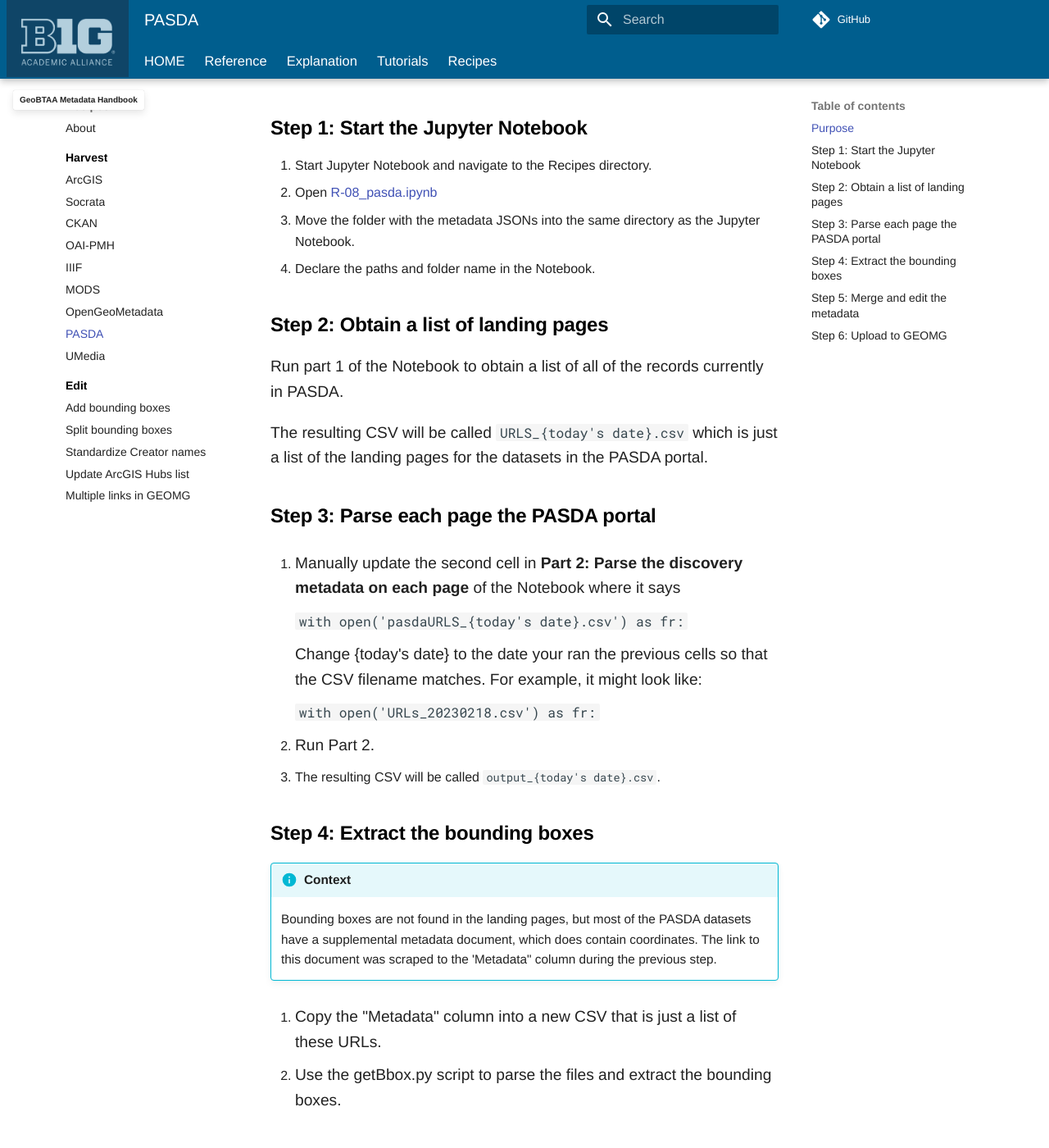
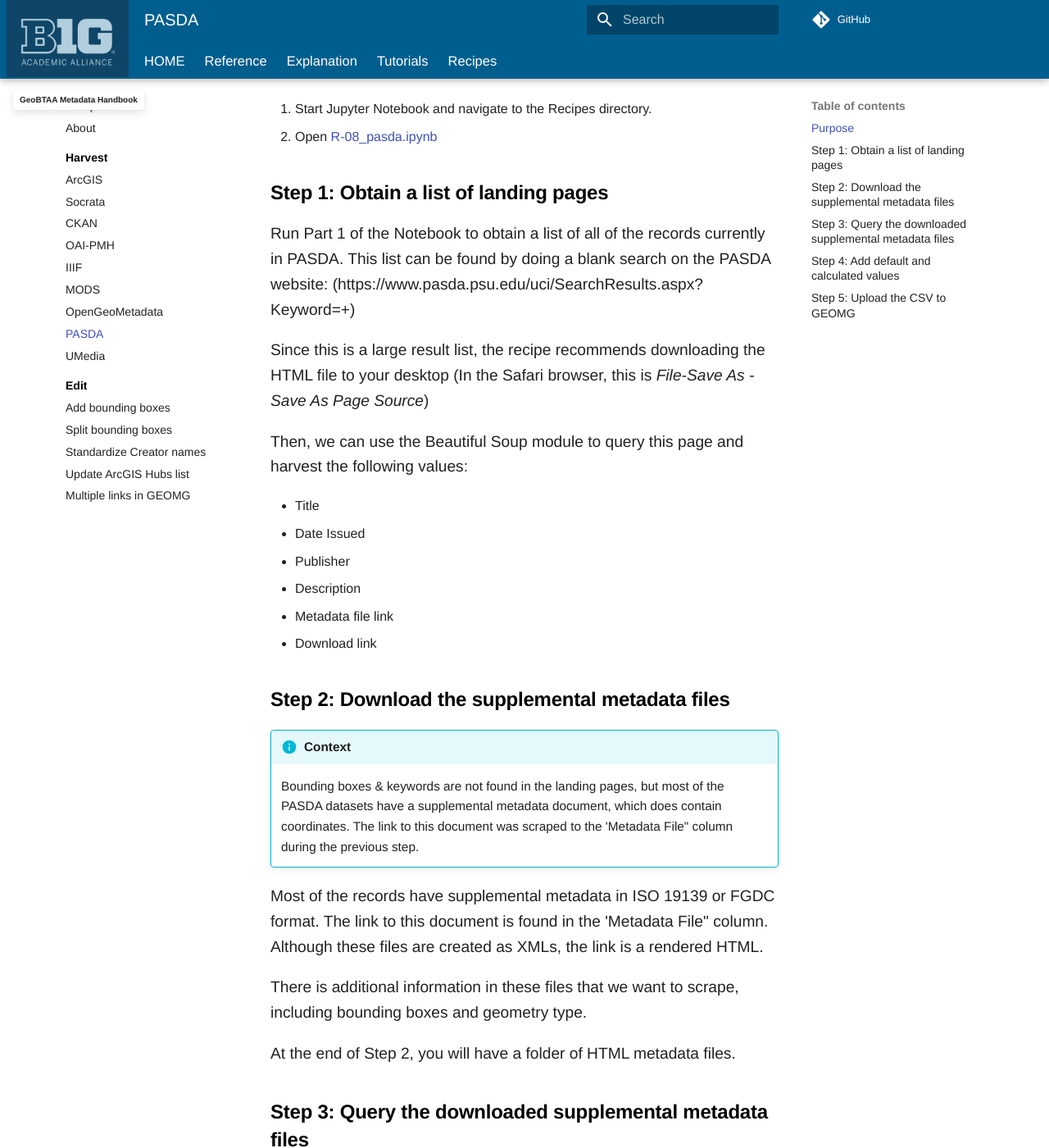
Before and after one commit to geobtaa/metadata, an MkDocs documentation site: the page built from docs/recipes/R-08_pasda.md, in a window 1280 px wide and 1400 px high, scrolled down 241 px. Shown: the whole window at 82% size. Built offline with MkDocs 1.6.1 and Material for MkDocs 9.7.7, drawn with Linux system fonts in a browser that asks for light colours; some web fonts are replaced; comment, search, counter and statistics services are not loaded; some of the changed text lies outside the part shown.

Commit message:
update PASDA

```diff
--- a/docs/recipes/R-08_pasda.md
+++ b/docs/recipes/R-08_pasda.md
@@ -1,49 +1,48 @@
 ## Purpose
 
-To harvest metadata from [Pennsylvania Spatial Data Access (PASDA)](https://www.pasda.psu.edu), a custom data portal.
-
-## Step 1: Start the Jupyter Notebook
+To harvest metadata from [Pennsylvania Spatial Data Access (PASDA)](https://www.pasda.psu.edu), a custom data portal. To begin, start the Jupyter Notebook:
 
 1. Start Jupyter Notebook and navigate to the Recipes directory.
 2. Open [R-08_pasda.ipynb](https://github.com/geobtaa/harvesting-guide/blob/main/recipes/R-08_08a-01_pasda)
-3. Move the folder with the metadata JSONs into the same directory as the Jupyter Notebook.
-4. Declare the paths and folder name in the Notebook.
-
-## Step 2: Obtain a list of landing pages
-
-Run part 1 of the Notebook to obtain a list of all of the records currently in PASDA.
-
-The resulting CSV will be called `URLS_{today's date}.csv` which is just a list of the landing pages for the datasets in the PASDA portal.
 
 
-## Step 3: Parse each page the PASDA portal
+## Step 1: Obtain a list of landing pages
 
-1. Manually update the second cell in **Part 2: Parse the discovery metadata on each page** of the Notebook where it says
+Run Part 1 of the Notebook to obtain a list of all of the records currently in PASDA. This list can be found by doing a blank search on the PASDA website: (https://www.pasda.psu.edu/uci/SearchResults.aspx?Keyword=+)
 
-    `with open('pasdaURLS_{today's date}.csv') as fr:`
+Since this is a large result list, the recipe recommends downloading the HTML file to your desktop (In the Safari browser, this is *File-Save As - Save As Page Source*)
 
-    Change {today's date} to the date your ran the previous cells so that the CSV filename matches. For example, it might look like:
+Then, we can use the Beautiful Soup module to query this page and harvest the following values:
 
-    `with open('URLs_20230218.csv') as fr:`
-
-2. Run Part 2.
-3. The resulting CSV will be called `output_{today's date}.csv`.
+* Title
+* Date Issued
+* Publisher
+* Description
+* Metadata file link
+* Download link
 
 
-## Step 4: Extract the bounding boxes
+## Step 2: Download the supplemental metadata files
 
 !!! info "Context"
 
-	Bounding boxes are not found in the landing pages, but most of the PASDA datasets have a supplemental metadata document, which does contain coordinates. The link to this document was scraped to the 'Metadata" column during the previous step.
+	Bounding boxes & keywords are not found in the landing pages, but most of the PASDA datasets have a supplemental metadata document, which does contain coordinates. The link to this document was scraped to the 'Metadata File" column during the previous step.
 
-1. Copy the "Metadata" column into a new CSV that is just a list of these URLs.
+Most of the records have supplemental metadata in ISO 19139 or FGDC format. The link to this document is found in the 'Metadata File" column. Although these files are created as XMLs, the link is a rendered HTML.
 
-2. Use the getBbox.py script to parse the files and extract the bounding boxes.
+There is additional information in these files that we want to scrape, including bounding boxes and geometry type.
+
+At the end of Step 2, you will have a folder of HTML metadata files.
+
+## Step 3: Query the downloaded supplemental metadata files
+
+This section of the script will scan each HTML metadata file. If it contains bounding box information, it will pull the coordinates. Otherwise, it will assign a default value of the State of Pennsylvania extents.
+
+It will also pull the geometry type and keywords, if available.
 
 
-## Step 5: Merge and edit the metadata
+## Step 4: Add default and calculated values
 
-1. Merge these bounding boxes into the output CSV from Step 1.
-2. Manually augment the metadata to match the GeoBTAA Metadata Profile.
+This step will clean up the harvested metadata and add our administrative values to each row.  At the end, there will be a CSV file in your directory named for today's date.
 
-## Step 6: Upload to GEOMG
+## Step 5: Upload the CSV to GEOMG
```
Also changed, not shown: docs/tutorials.md (+2 -2 lines).
